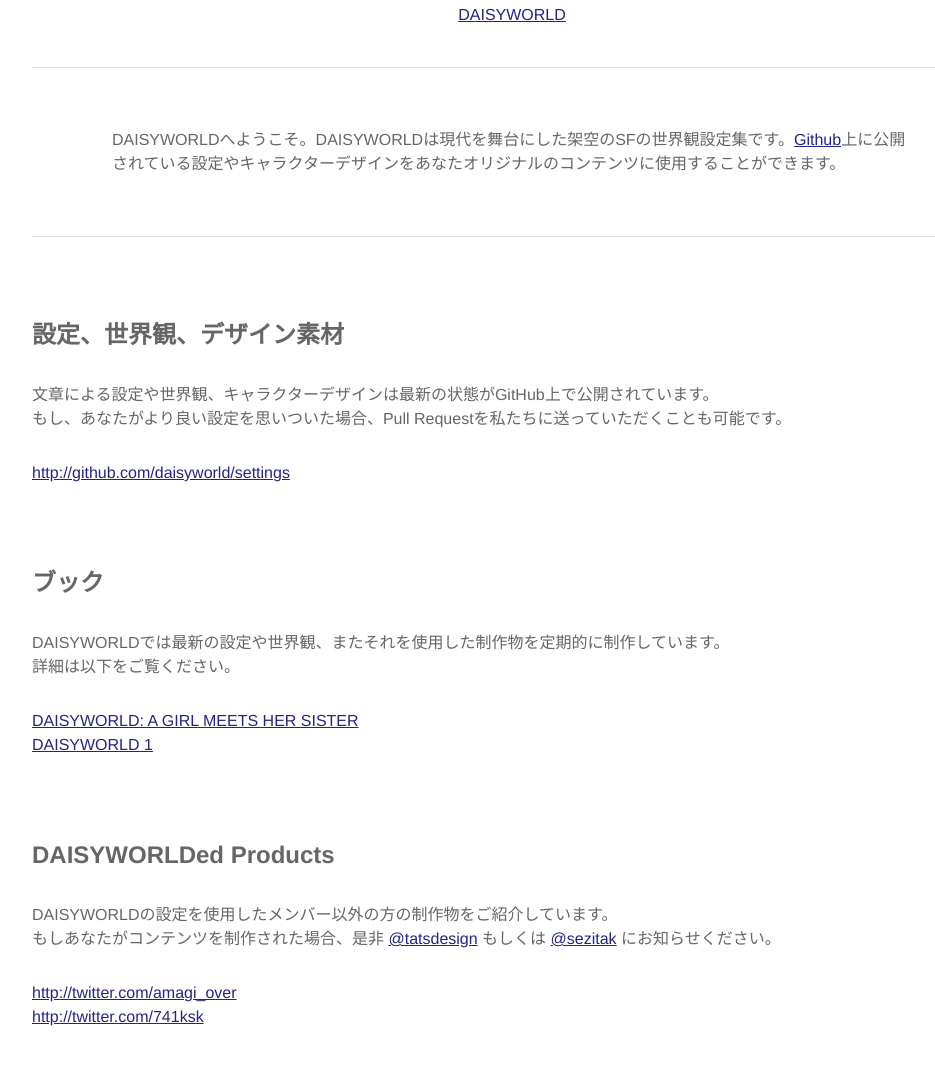
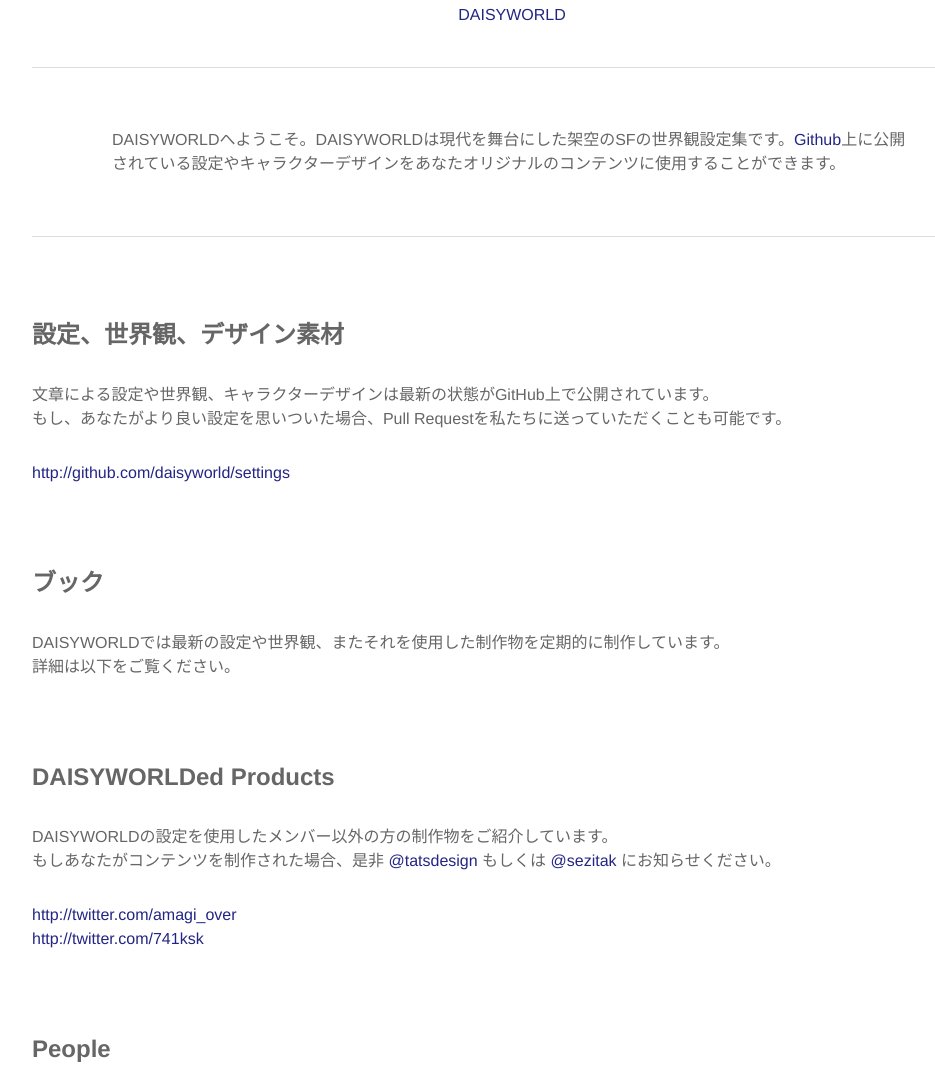
Before and after one commit to daisyworld/daisyworld.github.io, a website: page index.html in a window 1280 px wide. Shown: the part 637-1707 px from the top of the page, without its empty margins (128-1063 px from the left). Drawn offline with nearby package versions, Linux system fonts and the light colour scheme; a small style sheet from the web is missing.

Commit message:
aタグ

```diff
--- a/index.html
+++ b/index.html
@@ -51,14 +51,6 @@
   <article id="book">
     <h2>ブック</h2>
     <p>DAISYWORLDでは最新の設定や世界観、またそれを使用した制作物を定期的に制作しています。<br>詳細は以下をご覧ください。</p>
-    <ul class="links">
-      <li>
-        <a href="/dswd2">DAISYWORLD: A GIRL MEETS HER SISTER</a>
-      </li>
-      <li>
-        <a href="/dswd1">DAISYWORLD 1</a>
-      </li>
-    </ul>
   </article>
   <article id="dded">
     <h2>DAISYWORLDed Products</h2>
--- a/sass/style.scss
+++ b/sass/style.scss
@@ -41,6 +41,7 @@
 
 a{
     color: #232584;
+    text-decoration: none;
     &:hover{
         opacity: 0.5
     }
```
Also changed, not shown: css/style.css.
